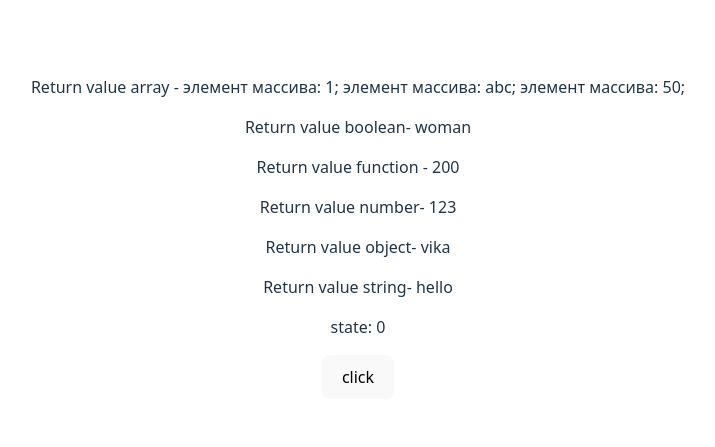
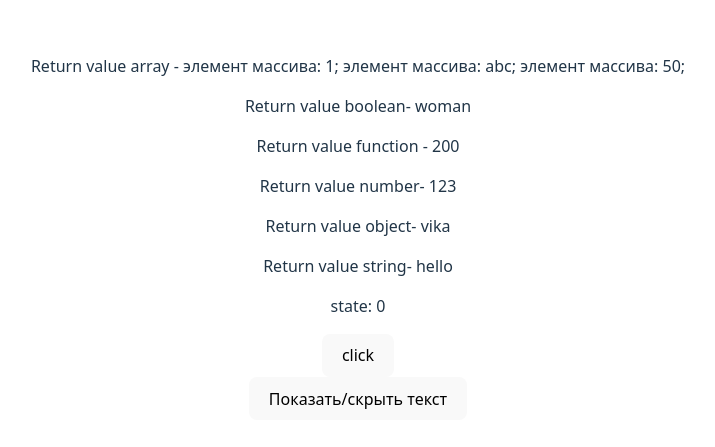
Before and after one commit to ViktoriaIvanova97/react-project, a React (Vite) app in the folder vite-project/: page / in a window 1280 px wide. Shown: the part 171-618 px from the top of the page, without its empty margins (282-997 px from the left). Built offline with nearby package versions, Linux system fonts and the light colour scheme.

Commit message:
add hidden text

```diff
--- a/vite-project/src/State.jsx
+++ b/vite-project/src/State.jsx
@@ -2,11 +2,27 @@ import React, { useState } from "react";
 
 const StateFun = () => {
   const [increaseState, increaseSetState] = useState(0);
+  const [hideState, hideSetState] = useState(false);
 
   return (
     <>
-      <p>state: {increaseState}</p>
-      <button onClick={() => increaseSetState(preState =>preState + 1)}>click</button>
+      <div>
+        <p>state: {increaseState}</p>
+        <button onClick={() => increaseSetState((preState) => preState + 1)}>
+          click
+        </button>
+      </div>
+
+      <div>
+        {hideState && <p>HELLO!</p>}
+        <button
+          onClick={() => {
+            hideSetState((hide) => !hide);
+          }}
+        >
+          Показать/скрыть текст
+        </button>
+      </div>
     </>
   );
 };
```
